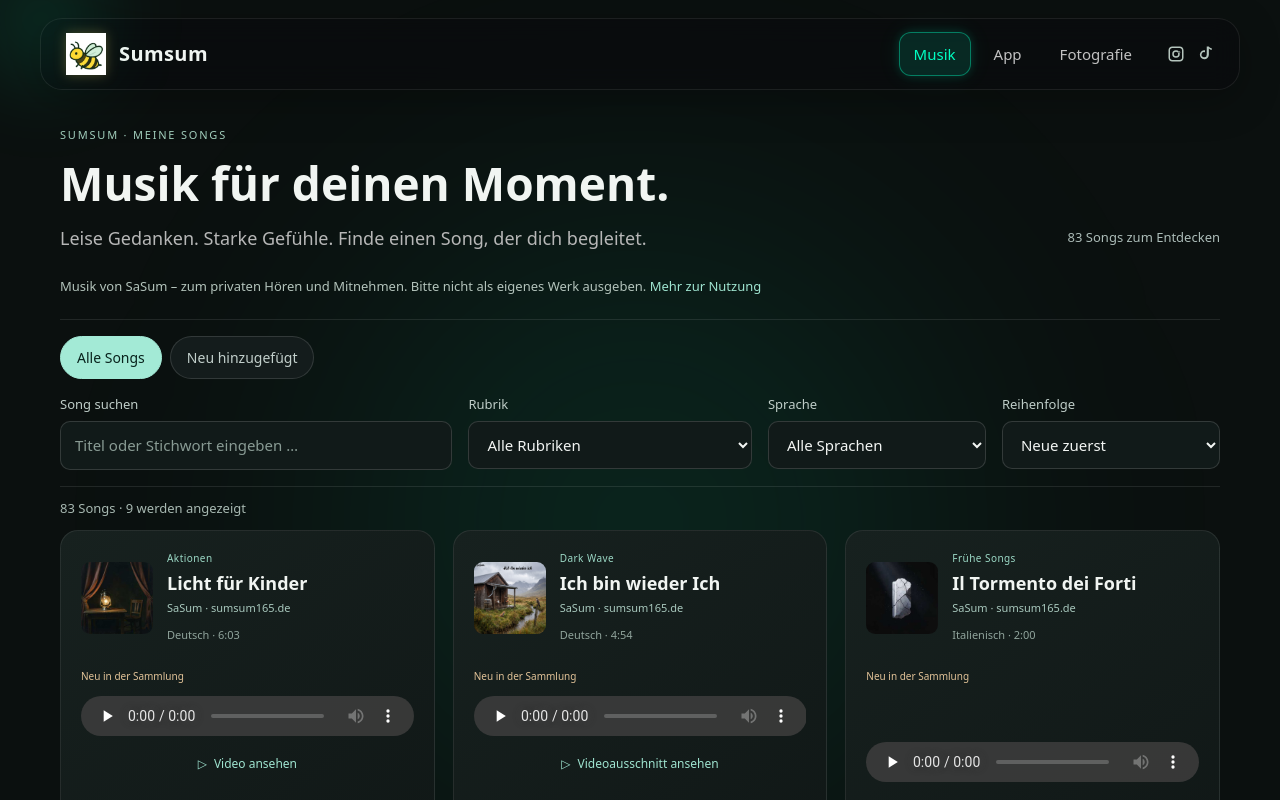
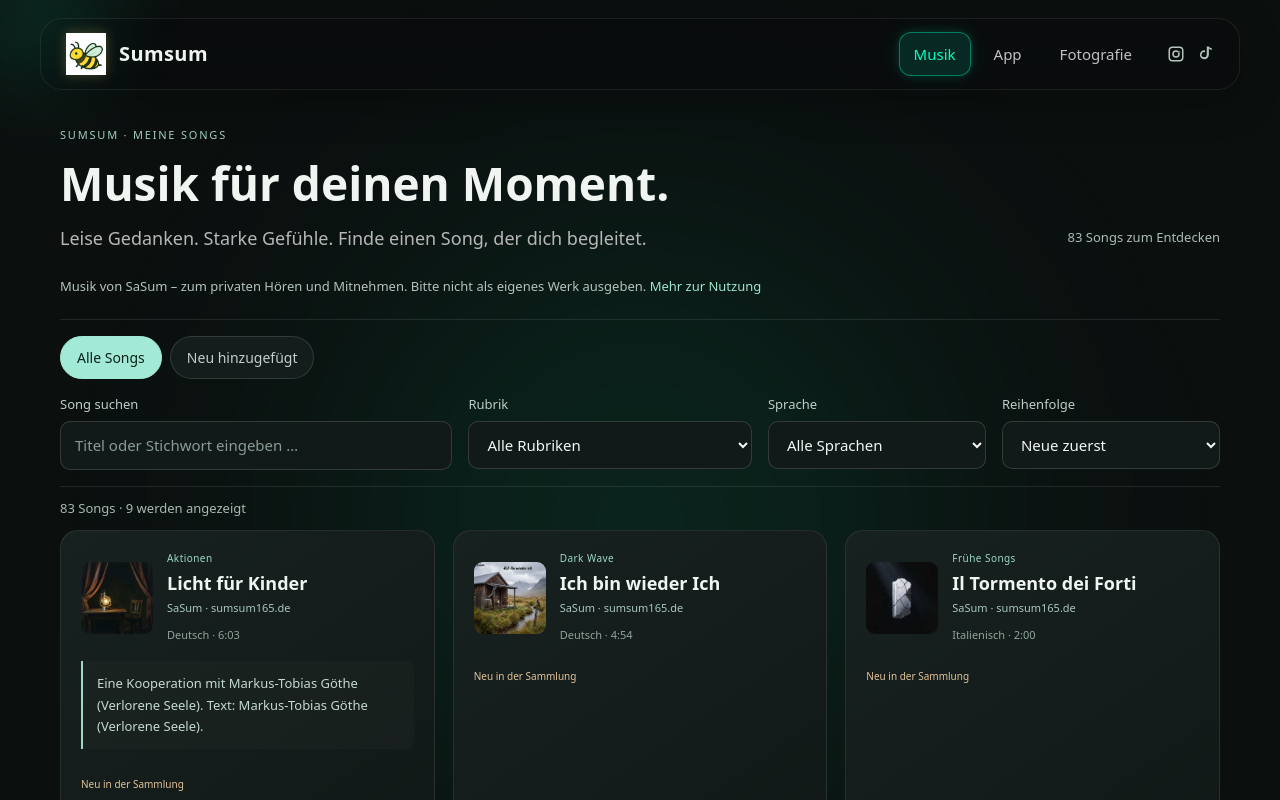
Before and after one commit to Sumsum165/Sumsum_Webseite, a React (Vite) app: page / in a window 1280 px wide. Both pictures are taken after a click on the button "Musik". Shown: the top 800 px of the page. Built offline with nearby package versions, Linux system fonts and the light colour scheme.

Commit message:
Hinweise ergänzt

```diff
--- a/src/MusicLibrary.css
+++ b/src/MusicLibrary.css
@@ -136,3 +136,7 @@
 .dialog-attribution { color: #b3c3bb; font-size: 12px; line-height: 1.7; margin: 16px 0 4px; }
 .dialog-download { display: inline-block; padding: 12px 0; font-size: 13px; }
 #musik-nutzung { scroll-margin-top: 100px; }
+
+/* Kooperationen und Textangaben */
+.track-credits { color: #c4d9d0; font-size: 13px; line-height: 1.65; margin: 4px 0 16px; padding: 12px 14px; border-left: 2px solid #9cd9c6; background: #ffffff05; border-radius: 0 8px 8px 0; overflow-wrap: anywhere; }
+.music-dialog .track-credits { margin-top: 16px; }
--- a/src/MusicLibrary.tsx
+++ b/src/MusicLibrary.tsx
@@ -3,8 +3,8 @@ import catalogue from "./songs.json";
 import "./MusicLibrary.css";
 
 type Version = { label: string; audio?: string; video?: string; cover?: string; duration?: number; videoLabel?: string; description?: string };
-type Song = { id: string; title: string; description: string; category: string; language: string; versions: Version[]; newAddition?: boolean };
-type VideoSelection = { title: string; version: Version };
+type Song = { id: string; title: string; description: string; category: string; language: string; versions: Version[]; newAddition?: boolean; credits?: string };
+type VideoSelection = { title: string; version: Version; credits?: string };
 const songs: Song[] = catalogue;
 const categories = [...new Set(songs.map(song => song.category))].sort((a, b) => a.localeCompare(b, "de"));
 const languageNames: Record<string, string> = { de: "Deutsch", en: "Englisch", it: "Italienisch", unknown: "Ohne Sprachzuordnung" };
@@ -40,6 +40,7 @@ function SongCard({ song, onVideo }: { song: Song; onVideo: (selection: VideoSel
         </div>
       </div>
       {description && <p className="track-description">{description}</p>}
+      {song.credits && <p className="track-credits">{song.credits}</p>}
       {song.newAddition && <p className="new-track-badge">Neu in der Sammlung{song.versions.length > 1 ? " · mit weiteren Fassungen" : ""}</p>}
       {song.versions.length === 1 && version.label !== "Original" && <p className="single-version-label">{version.label}</p>}
       {song.versions.length > 1 && (
@@ -60,7 +61,7 @@ function SongCard({ song, onVideo }: { song: Song; onVideo: (selection: VideoSel
         {audioError && <p className="media-error" role="alert">Der Song konnte nicht geladen werden. {version.video ? "Versuche es mit dem Video." : "Bitte lade die Seite erneut."}</p>}
         {version.video && <button type="button" className="video-link" aria-label={`${version.videoLabel || "Video ansehen"}: ${song.title} – ${version.label}`} onClick={() => {
           pauseOthers();
-          onVideo({ title: song.title, version });
+          onVideo({ title: song.title, version, credits: song.credits });
         }}><span aria-hidden="true">▷</span> {version.videoLabel || "Video ansehen"}</button>}
         <div className="track-downloads">
           {version.audio && <a href={version.audio} download={downloadName(song.title, version, "mp3")} aria-label={`MP3 herunterladen: ${song.title} – ${version.label}`}>↓ MP3 herunterladen</a>}
@@ -92,6 +93,7 @@ function VideoDialog({ selection, onClose }: { selection: VideoSelection; onClos
       </div>
       <video controls controlsList="nodownload" playsInline preload="metadata" src={selection.version.video} poster={selection.version.cover}
         onPlay={event => pauseOthers(event.currentTarget)} onError={() => setError(true)} />
+      {selection.credits && <p className="track-credits">{selection.credits}</p>}
       <p className="dialog-attribution">SaSum · sumsum165.de · Für deinen privaten Gebrauch</p>
       <a className="dialog-download" href={selection.version.video} download={downloadName(selection.title, selection.version, "mp4")}>↓ MP4 herunterladen</a>
       {error && <p className="media-error" role="alert">Das Video konnte nicht geladen werden. Bitte versuche es später erneut.</p>}
--- a/src/songs.json
+++ b/src/songs.json
@@ -563,6 +563,7 @@
   {
     "id": "track-f2cedcfdb4",
     "title": "Licht für Kinder",
+    "credits": "Eine Kooperation mit Markus-Tobias Göthe (Verlorene Seele). Text: Markus-Tobias Göthe (Verlorene Seele).",
     "description": "",
     "category": "Aktionen",
     "language": "de",
```
Also changed, not shown: 2 other files (tests, documents, lock files or other folders).
